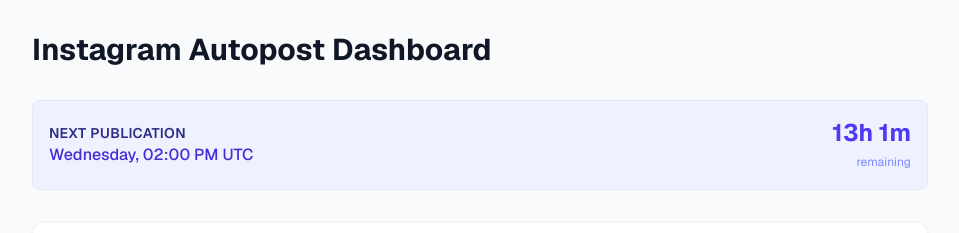
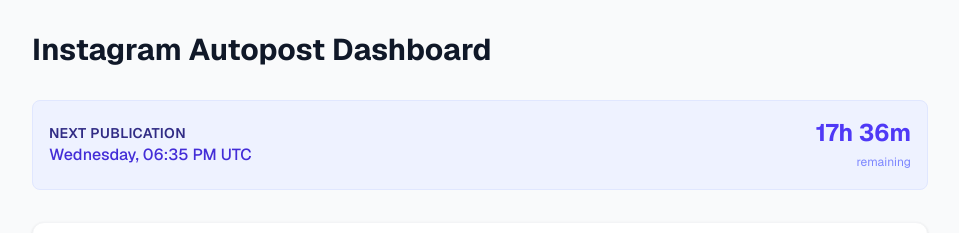
Before and after one commit to AdrianoDevequi/postador, a Next.js app: page / in a window 1280 px wide. Shown: the top 233 px of the page, without its empty margins (160-1119 px from the left). Built offline with nearby package versions, Linux system fonts and the light colour scheme; no server answers; the database is empty.

Commit message:
Fix: Update frontend timer for test schedule

```diff
--- a/src/app/NextPostTimer.tsx
+++ b/src/app/NextPostTimer.tsx
@@ -8,12 +8,12 @@
 
     useEffect(() => {
         function calculateNextRun() {
-            // Schedule: Daily at 14:00 UTC (11:00 AM Brasilia Standard Time usually)
+            // Schedule: Daily at 18:35 UTC (Test time)
             const now = new Date();
             const target = new Date();
 
-            // Set target to today at 14:00 UTC
-            target.setUTCHours(14, 0, 0, 0);
+            // Set target to today at 18:35 UTC
+            target.setUTCHours(18, 35, 0, 0);
 
             // If that time has passed today, move to tomorrow
             if (now > target) {
```
